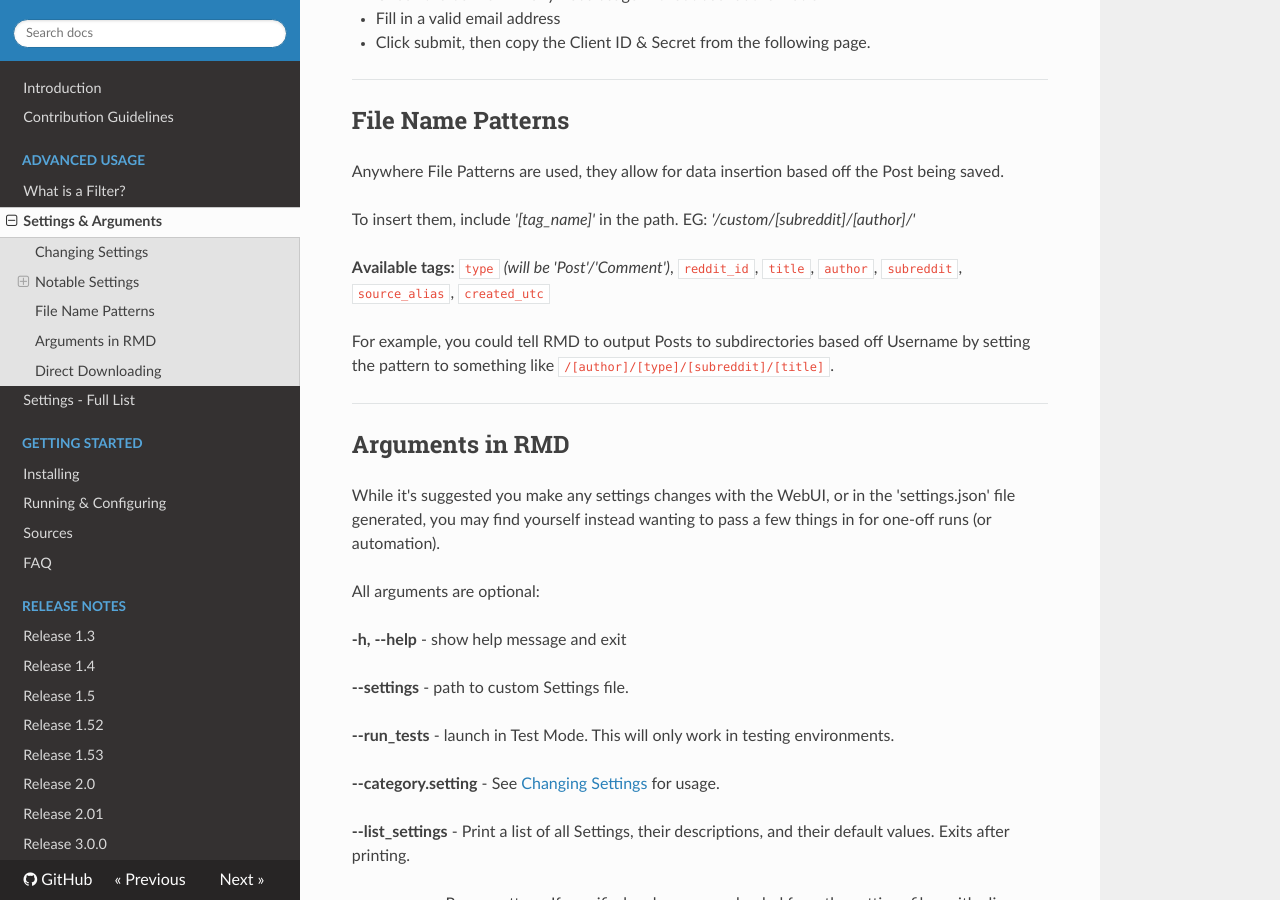
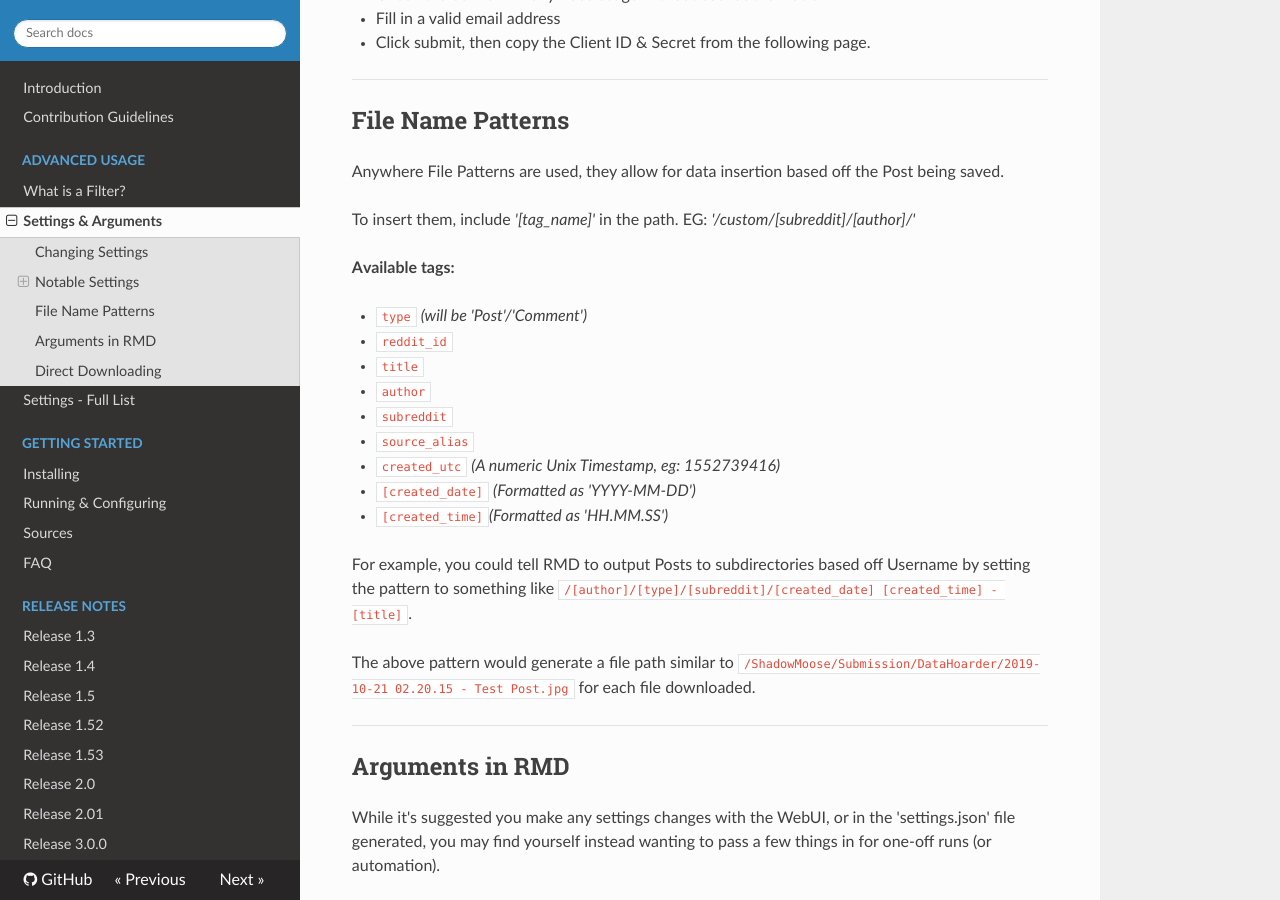
Before and after one commit to shadowmoose/RedditDownloader, an MkDocs documentation site: the page built from docs/Advanced_Usage/Settings.md, in a window 1280 px wide and 900 px high, scrolled down 2058 px. Built offline with MkDocs 1.6.1, drawn with Linux system fonts in a browser that asks for light colours; nearby versions of some CDN libraries.

Commit message:
Added support for created_date and created_time filepath tags.

````diff
--- a/docs/Advanced_Usage/Settings.md
+++ b/docs/Advanced_Usage/Settings.md
@@ -75,10 +75,23 @@ Anywhere File Patterns are used, they allow for data insertion based off the Pos
 
 To insert them, include *'[tag_name]'* in the path. EG: *'/custom/[subreddit]/[author]/'*
 
-**Available tags:** ```type``` *(will be 'Post'/'Comment')*, ```reddit_id```, ```title```, ```author```, ```subreddit```, ```source_alias```, ```created_utc```
+**Available tags:**
+
++ ```type``` *(will be 'Post'/'Comment')*
++ ```reddit_id```
++ ```title```
++ ```author```
++ ```subreddit```
++ ```source_alias```
++ ```created_utc``` *(A numeric Unix Timestamp, eg: 1552739416)*
++ ```[created_date]``` *(Formatted as 'YYYY-MM-DD')*
++ ```[created_time]```*(Formatted as 'HH.MM.SS')*
 
 For example, you could tell RMD to output Posts to subdirectories based off Username by setting the pattern to
-something like `/[author]/[type]/[subreddit]/[title]`.
+something like `/[author]/[type]/[subreddit]/[created_date] [created_time] - [title]`.
+
+The above pattern would generate a file path similar to
+```/ShadowMoose/Submission/DataHoarder/2019-10-21 02.20.15 - Test Post.jpg``` for each file downloaded.
 
 ---
 
````
Also changed, not shown: 2 other files.
